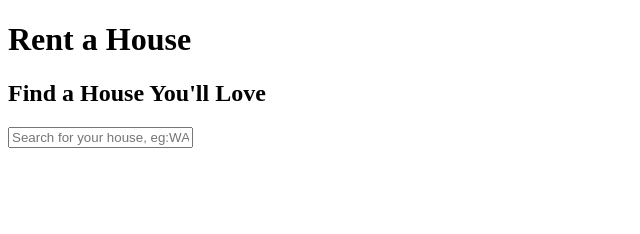
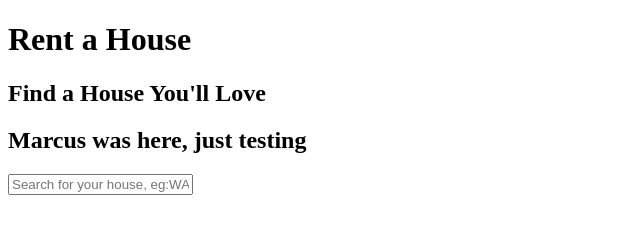
Before and after one commit to ryanguyen206/BNB-B, a plain HTML site: page index.html in a window 1280 px wide. Shown: the whole page, without its empty margins (0-640 px from the left). Drawn offline with Linux system fonts and the light colour scheme.

Commit message:
testing branch

```diff
--- a/index.html
+++ b/index.html
@@ -9,6 +9,7 @@
 <body>
     <h1>Rent a House</h1>
     <h2>Find a House You'll Love</h2>
+    <h2>Marcus was here, just testing</h2>
     <input type="text" placeholder="Search for your house, eg:WA">
 </body>
 </html>
```
